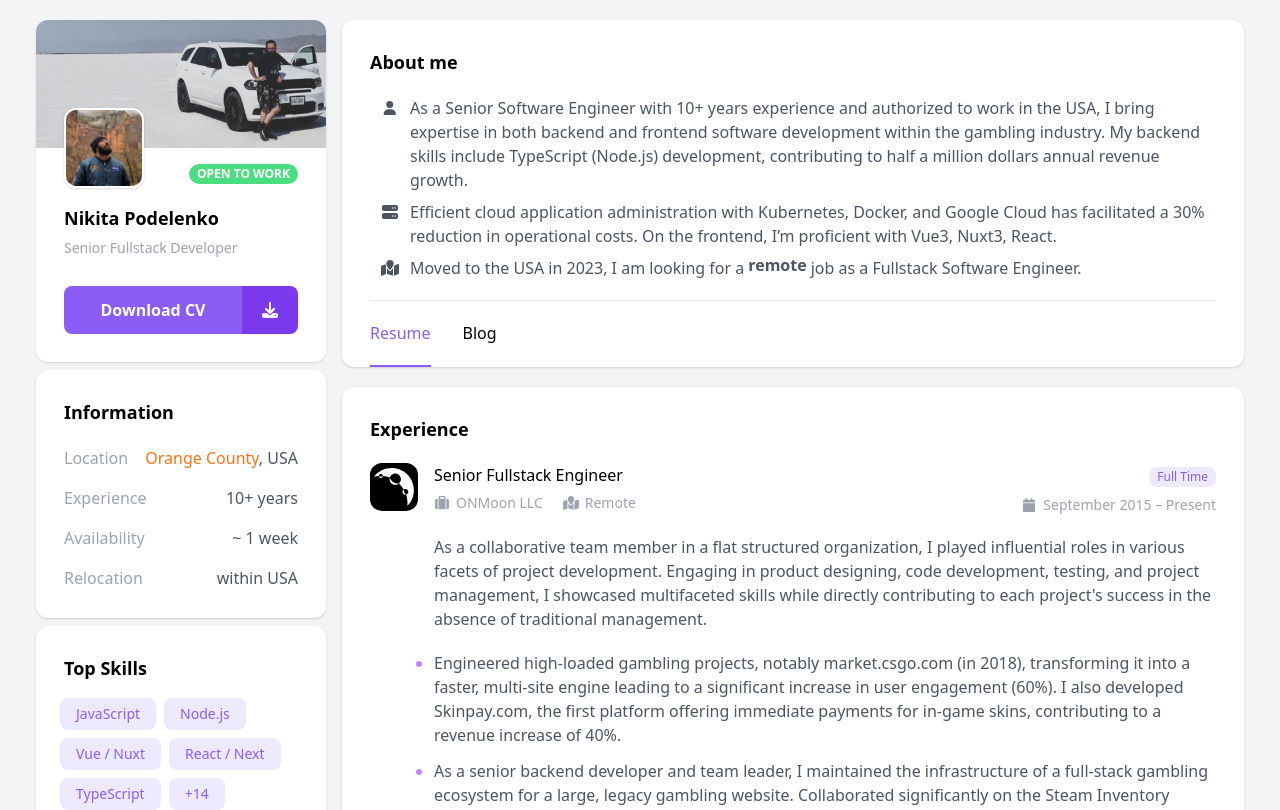
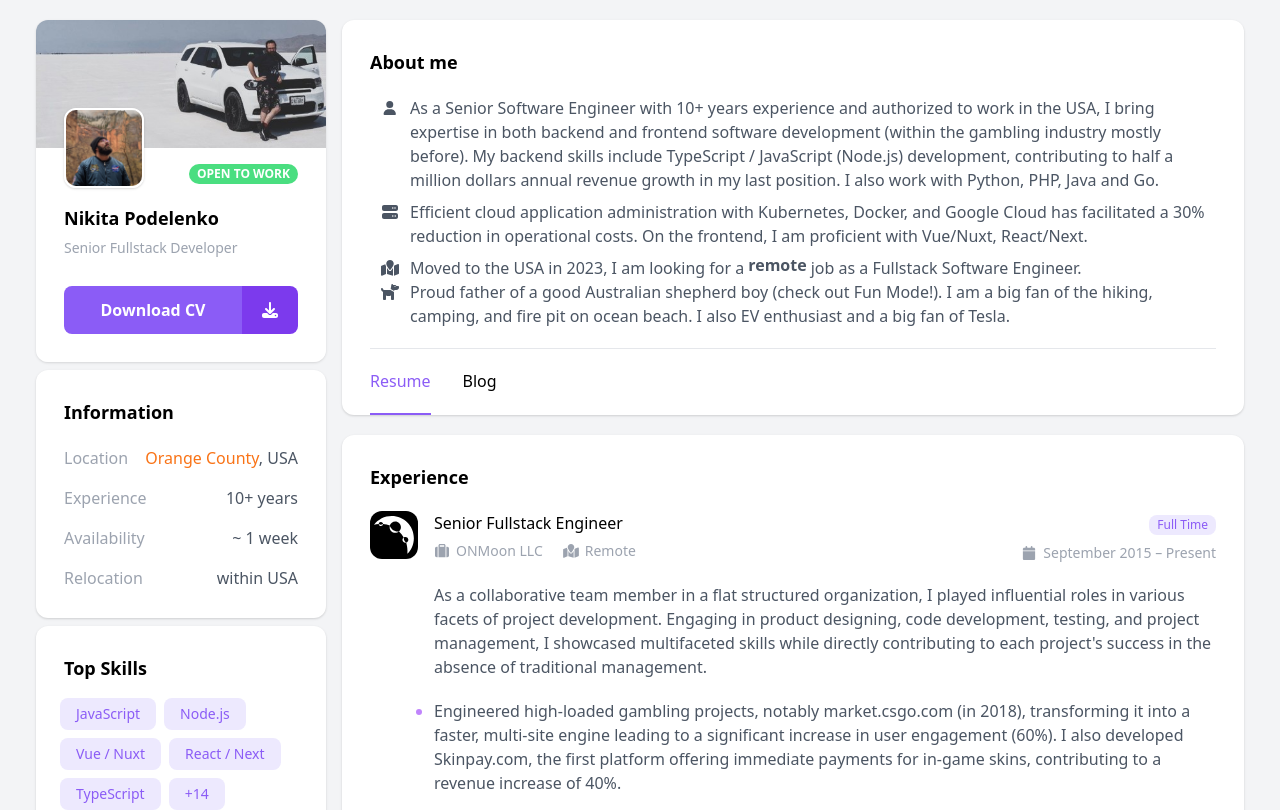
Before and after one commit to Hormold/Hormold, a Next.js app: page / in a window 1280 px wide. Shown: the top 810 px of the page. Built offline with nearby package versions, Linux system fonts and the light colour scheme.

Commit message:
Changed some texts

```diff
--- a/src/app/components/about.tsx
+++ b/src/app/components/about.tsx
@@ -1,5 +1,5 @@
 'use client'
-import { faMapMarked, faServer, faUser } from '@fortawesome/free-solid-svg-icons'
+import { faMapMarked, faServer, faUser, faDog } from '@fortawesome/free-solid-svg-icons'
 import {usePathname} from 'next/navigation'
 import { FontAwesomeIcon } from '@fortawesome/react-fontawesome'
 import Link from 'next/link'
@@ -18,13 +18,14 @@ export default function About () {
 						<span className="fa-li">
 							<FontAwesomeIcon icon={faUser} className="mr-2" size='sm' fixedWidth={true} />
 						</span>
-						As a Senior Software Engineer with 10+ years experience and authorized to work in the USA, I bring expertise in both backend and frontend software development within the gambling industry. My backend skills include TypeScript (Node.js) development, contributing to half a million dollars annual revenue growth.
+						As a Senior Software Engineer with 10+ years experience and authorized to work in the USA, I bring expertise in both backend and frontend software development (within the gambling industry mostly before).
+						My backend skills include TypeScript / JavaScript (Node.js) development, contributing to half a million dollars annual revenue growth in my last position. I also work with Python, PHP, Java and Go.
 					</li>
 					<li className='my-2'>
 						<span className="fa-li">
 							<FontAwesomeIcon icon={faServer} className="mr-2" />
 						</span>
-						Efficient cloud application administration with Kubernetes, Docker, and Google Cloud has facilitated a 30% reduction in operational costs. On the frontend, I’m proficient with Vue3, Nuxt3, React.
+						Efficient cloud application administration with Kubernetes, Docker, and Google Cloud has facilitated a 30% reduction in operational costs. On the frontend, I am proficient with Vue/Nuxt, React/Next.
 					</li>
 					<li>
 						<span className="fa-li">
@@ -37,7 +38,13 @@ export default function About () {
 						</div>
 						job as a Fullstack Software Engineer.
 					</li>
-
+					<li>
+						<span className="fa-li">
+							<FontAwesomeIcon icon={faDog} className="mr-2" />
+						</span>
+							Proud father of a good Australian shepherd boy (check out Fun Mode!). I am a big fan of the hiking, camping, and fire pit on ocean beach.
+							I also EV enthusiast and a big fan of Tesla.
+						</li>
 				</ul>
 
 			</div>
--- a/src/app/components/examples.tsx
+++ b/src/app/components/examples.tsx
@@ -31,7 +31,7 @@ const FunProjects = [
 		url: "https://github.com/Hormold/shitchat"
 	},
 	{
-		title: "GPT-3 SQL Box: Built a SQL query generator that uses GPT-3 to generate SQL queries from natural language and schema knowledge.",
+		title: "Python Text 2 SQL Generator: Built a SQL query generator that uses GPT-3 to generate SQL queries from natural language and schema knowledge.",
 		url: "https://github.com/Hormold/gpt-sql-box"
 	},
 	{
--- a/src/app/components/projects.tsx
+++ b/src/app/components/projects.tsx
@@ -12,6 +12,7 @@ const projectsData = [
 			`With a seamless integration into Telegram, users can enjoy accurate and comprehensive responses to any queries.`,
 			`Leveraging the capabilities of GPT-4, our chatbot possesses unlimited knowledge and can adapt its creative responses based on user preferences.`,
 			`Additionally, this project promotes privacy and convenience, allowing secure payments via card without the need for phone number verification`,
+			`Initially, this project was built as a proof of concept on Python and was later migrated to TypeScript for scalability and maintainability.`,
 		],
 		stack: ['TypeScript', 'Node.js', 'Google Cloud Platform', 'Telegram API', 'GPT-4'],
 		website: 'https://gptask.io/',
@@ -27,7 +28,7 @@ const projectsData = [
 			`This platform allows users to exchange cash and cryptocurrency with each other, without the need for a middleman.`,
 			`Platform helps users to find the best exchange rate and the most convenient location for the exchange.`,
 		],
-		stack: ['TypeScript', 'Node.js', 'DigitalOcean App Platform', 'Nuxt3', 'Vue3'],
+		stack: ['TypeScript', 'Node.js', 'DigitalOcean App Platform', 'Nuxt3', 'Vue3', 'Python'],
 		website: 'https://ton.cash/',
 		status: 'WIP',
 		imageName: 'projects/toncash.svg',
```
